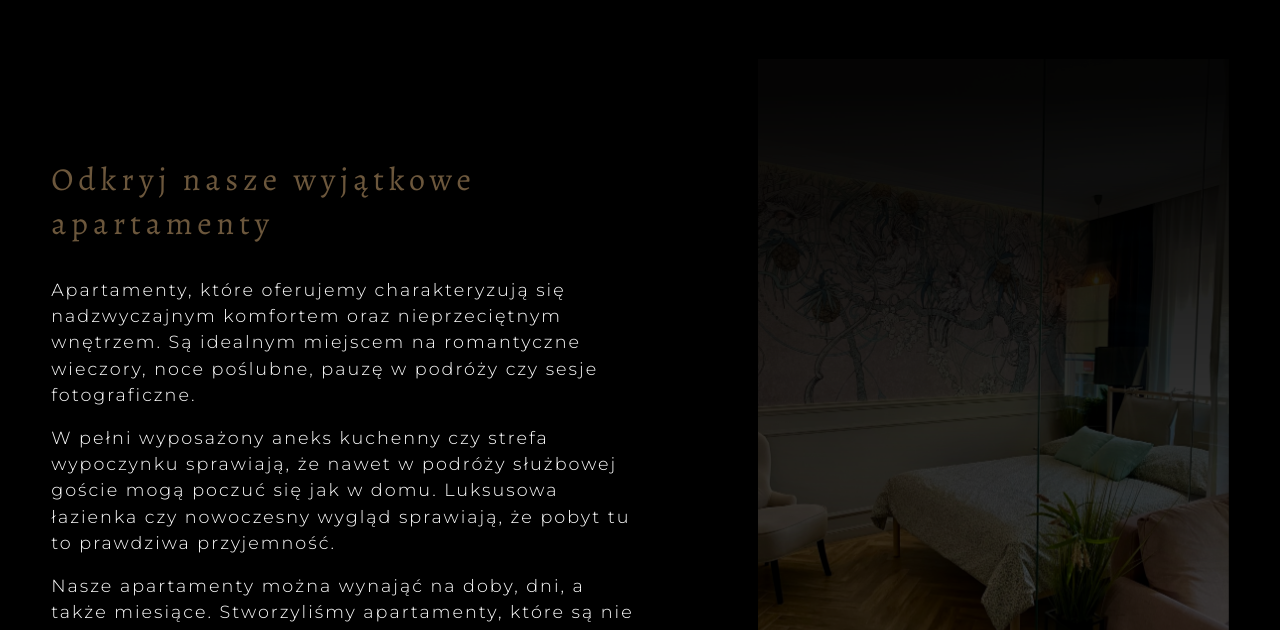
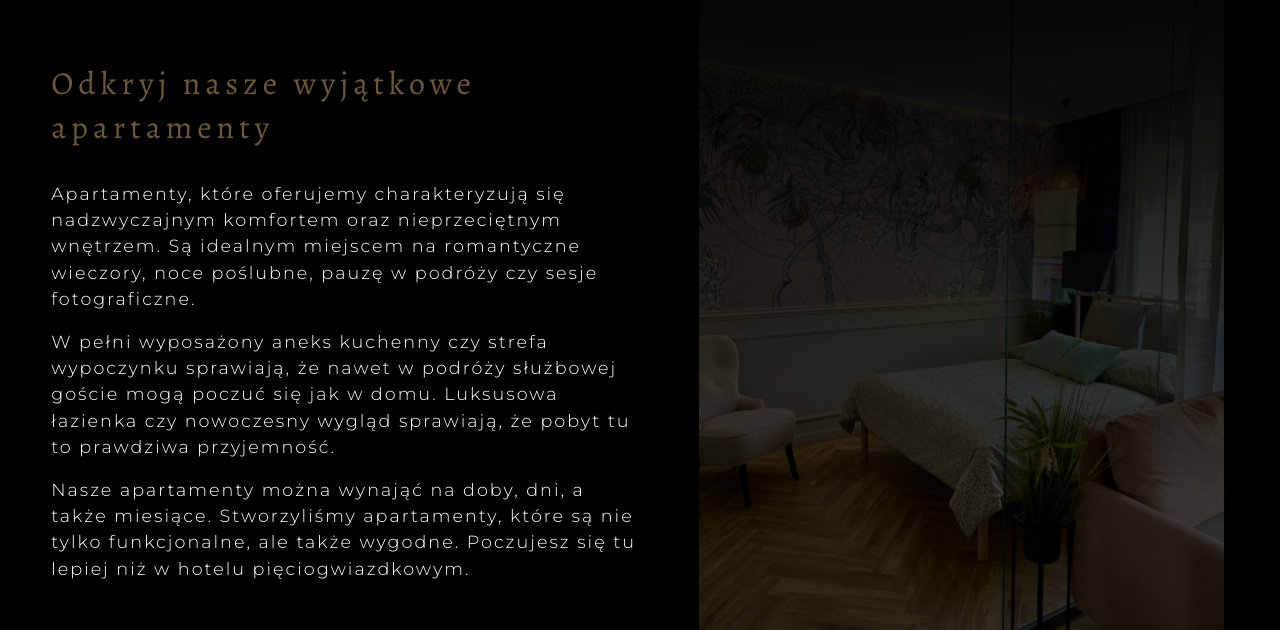
Before and after one commit to paulinachruscinska/apartamenty_zamkowe_app, a React (Create React App) app: page / in a window 1280 px wide. Shown: the part 2150-2780 px from the top of the page. Built offline with nearby package versions, Linux system fonts and the light colour scheme.

Commit message:
Update styles on section Description

```diff
--- a/src/scss/_about-us.scss
+++ b/src/scss/_about-us.scss
@@ -70,7 +70,7 @@
   }
   @include tablet{
     margin-top: 10rem;
-    margin-bottom: 10rem;
+    margin-bottom: 6rem;
     h2{
       //width: 60%;
       margin-top: 0;
@@ -81,7 +81,7 @@
   }
   @include desktop{
     margin-top: 10rem;
-    margin-bottom: 10rem;
+    margin-bottom: 4rem;
     h2{
       //max-width: 1200px;
       margin-top: 0;
@@ -93,7 +93,7 @@
   }
   @include big-desktop{
     margin-top: 10rem;
-    margin-bottom: 10rem;
+    margin-bottom: 4rem;
     h2{
       //width: 60%;
     }
--- a/src/scss/_carousel.scss
+++ b/src/scss/_carousel.scss
@@ -7,16 +7,30 @@
   .carousel__item {
     position: absolute;
     top:0;
-    left: 0;
+    left: 50%;
+    transform: translateX(-50%);
+    //width: 80%;
+
+    @include desktop{
+      margin: 0;
+      width: 100%;
+    }
 
   }
 }
 .carousel__photo{
   //aspect-ratio: 460/700;
-  max-width: 100%;
+
   height: 700px;
+
   object-fit: cover;
   position: relative;
+  @include desktop{
+    margin: 0;
+    height: 700px;
+    max-width: 100%;
+
+  }
 
 }
 .slide-active{
--- a/src/scss/_description.scss
+++ b/src/scss/_description.scss
@@ -1,27 +1,51 @@
 .description{
+  margin: 20px;
   position: relative;
   display: flex;
-  justify-content: space-between;
+  flex-direction: column;
+  justify-content: center;
   align-items: center;
   @include tablet;
-  @include desktop;
+  @include desktop{
+    flex-direction: row;
+    justify-content: space-between;
+  }
+  @include big-desktop;
   .description__text{
-    width: 50%;
+    width: 100%;
     h3{
-      text-align: left;
       color: $shadowColor;
     }
-    p{
-      text-align: left;
-      font-size:  1.1rem;
-      padding-bottom: 0;
+    @include desktop {
+      margin: 0;
+      width: 50%;
+      h3 {
+        text-align: left;
+      }
+      p {
+        text-align: left;
+        font-size: 1.1rem;
+        padding-bottom: 0;
+      }
+    }
+    @include big-desktop{
+      margin: 0;
+      width: 45%;
     }
   }
   .description__carousel{
-    width: 40%;
+    width: 100%;
     position: relative;
     min-height: 700px;
     max-height: 1000px;
+    @include desktop{
+      margin: 0;
+      width: 45%;
+    }
+    @include big-desktop{
+      margin: 0;
+      width: 50%;
+    }
     //img{
       //filter: grayscale(1);
     //}
```
